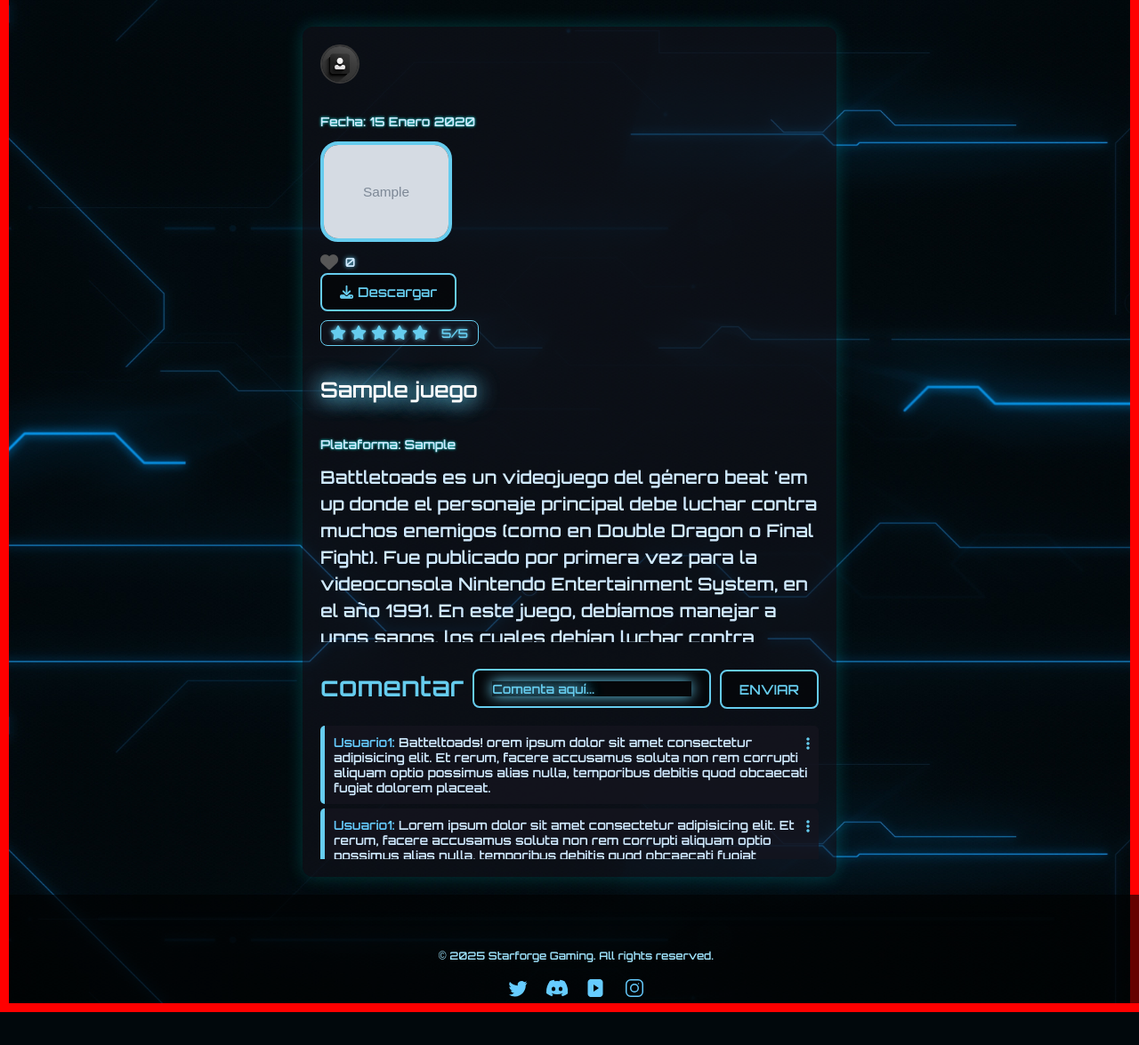
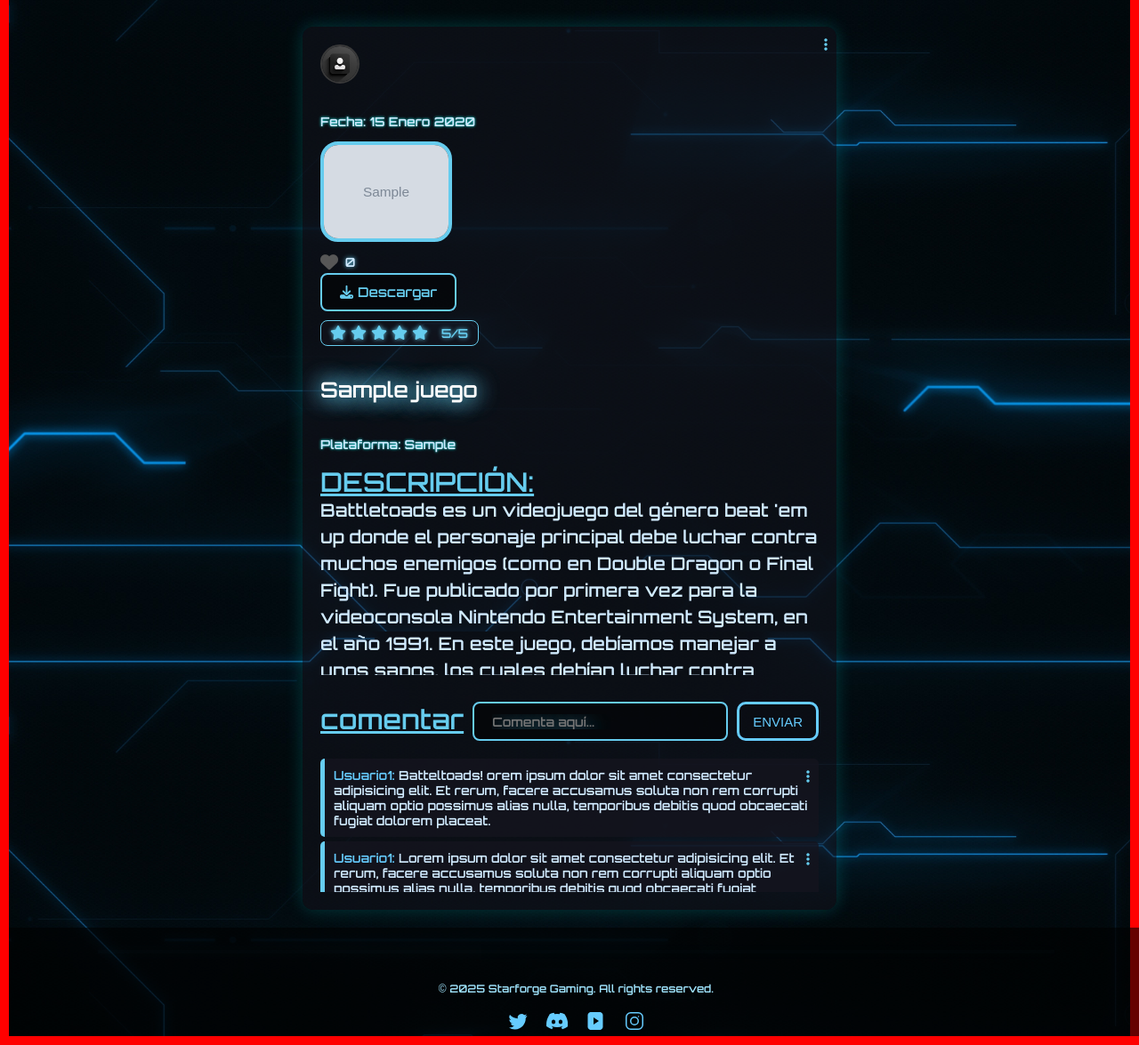
Before and after one commit to GabrielGonzalezBotto/blog_videojuegos_django, a Django app: page /blog/juego/1/ in a window 1280 px wide. Shown: the part 90-1265 px from the top of the page at 89% size. Before the commit the page ends 1228 px from the top, so only its background shows below. Run offline with Django 5.2, Linux system fonts and the light colour scheme; tables that the repository leaves empty hold one stand-in row (values such as "Sample post"); grey boxes marked "Sample" are stand-in pictures; some libraries are stand-ins or nearby versions.

Commit message:
añadidos al html de detalle_juego

```diff
--- a/blog_videojuegos/blog/templates/blog/detalle_juego.html
+++ b/blog_videojuegos/blog/templates/blog/detalle_juego.html
@@ -5,6 +5,20 @@
 
 <div class="content-container">
     <div class="card-blog">
+
+        <div class="post-actions">
+            <input type="checkbox" class="menu-checkbox" id="post-menu-1">
+            <label class="menu-label" for="post-menu-1"><i class="fas fa-ellipsis-v"></i></label>
+            <div class="dropdown-menu">
+                <form action="#" method="get">
+                    <button type="submit" class="edit-btn"><i class="fas fa-edit"></i> Editar</button>
+                </form>
+                <form action="#" method="post">
+                    <button type="submit" class="delete-btn"><i class="fas fa-trash"></i> Eliminar</button>
+                </form>
+            </div>
+        </div>
+
         <div class="post-usuario">
             <a href="#">
                 <img src="{% static 'img/profiles/perfil 5.jpg'%}" alt="Perfil del Usuario" class="perfil-img">
@@ -35,6 +49,7 @@
             <p class="card-text">Plataforma: {{ juego.plataforma }}</p>
         <!--</div>-->
         <div class="text-content">
+            <label class="com-label" for="">DESCRIPCIÓN:</label>
             <p>Battletoads es un videojuego del género beat 'em up donde el personaje principal debe luchar contra muchos enemigos (como en Double Dragon o Final Fight).
                     Fue publicado por primera vez para la videoconsola Nintendo Entertainment System, en el año 1991.
                     En este juego, debíamos manejar a unos sapos, los cuales debían luchar contra distintos enemigos, con caracteres de monstruos.
@@ -48,14 +63,14 @@
             <form class="com-form" action="#" method="post" id="com-form">
                 <label for="comment-input-1" class="com-label">comentar</label>
                 <input type="text" name="comentario" placeholder="Comenta aquí...">
-                <button type="submit" class="com-btn">ENVIAR</button>
+                <button type="submit" class="btn-post">ENVIAR</button>
             </form>
         </div>
 
         <div class="lista-com">
 
             <div class="comentarios">
-                <span>Usuario1:</span> Batteltoads! orem ipsum dolor sit amet consectetur adipisicing elit.
+                <span><a href="#">Usuario1:</a></span> Batteltoads! orem ipsum dolor sit amet consectetur adipisicing elit.
                 Et rerum, facere accusamus soluta non rem corrupti aliquam optio possimus alias nulla,
                 temporibus debitis quod obcaecati fugiat dolorem placeat.
                 <div class="comment-actions"> <!--BOTON EDIT/ELIMINAR, TODO ESTE CODIGO ESTA DENTRO DEL DIV "COMENTARIOS"-->
@@ -74,7 +89,7 @@
                 </div><!--TERMINA ACA-->
             </div>
 
-            <div class="comentarios"><span>Usuario1:</span> Lorem ipsum dolor sit amet consectetur adipisicing elit.
+            <div class="comentarios"><span><a href="#">Usuario1:</a></span> Lorem ipsum dolor sit amet consectetur adipisicing elit.
                 Et rerum, facere accusamus soluta non rem corrupti aliquam optio possimus alias nulla,
                 temporibus debitis quod obcaecati fugiat dolorem placeat.
                 Dolorum, dolore.
--- a/blog_videojuegos/static/css/style.css
+++ b/blog_videojuegos/static/css/style.css
@@ -379,14 +379,14 @@ input {
     transition: all .7s ease;
 }
 
-::placeholder {
+/*::placeholder {
     color: #66ccee;
     text-shadow: 0 0 15px #66ccee,
                 0 0 15px #66ccee;
     box-shadow: 0 0 15px #66ccee;
     font-family: 'Orbitron', sans-serif;
     font-size: 14px;
-}
+}*/
 
 .btn-search {
     position: absolute;
@@ -1007,7 +1007,7 @@ h1 {
 }
 
 .card-blog:hover {
-    transform: scale(1.1);
+    /*transform: scale(1.1);*/
     box-shadow: 0 0 40px rgba(0, 255, 255, 0.407), 0 0 60px rgba(0, 255, 255, 0.2);
     animation: neon-pulse 1.5s infinite;
 }
@@ -1368,6 +1368,7 @@ h1 {
 
 .comentario-container {
     margin-top: 20px;
+    border: 2px #66ccee;
 }
 
 .com-form {
@@ -1381,6 +1382,7 @@ h1 {
     position: relative;
     top: 1px;
     font-size: 30px;
+    text-decoration: underline;
 }
 
 .com-form input {
```
